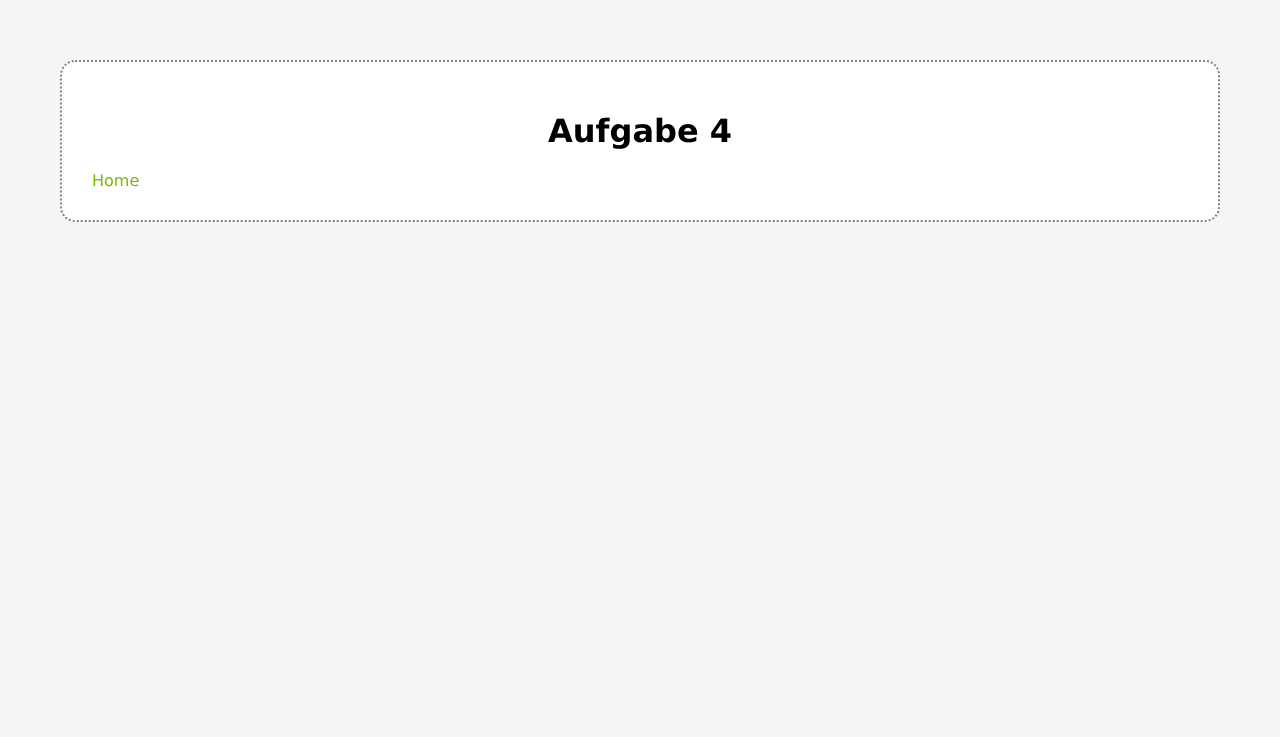
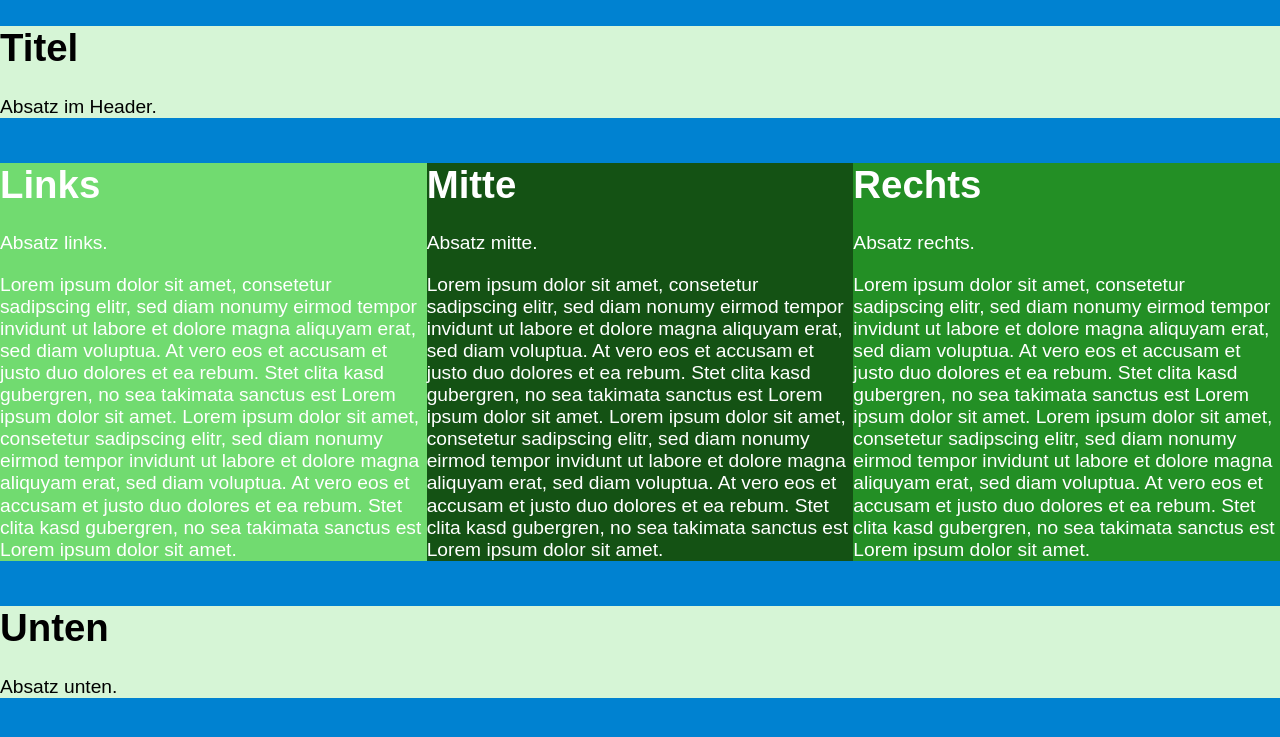
Before and after one commit to noobiba/webtech16, a PHP site: page /aufgabe04/index.html in a window 1280 px wide. Shown: the top 737 px of the page. Run offline with PHP 8.4, Linux system fonts and the light colour scheme.

Commit message:
Add flex grow (finally). Grrr.

```diff
--- a/aufgabe04/index.html
+++ b/aufgabe04/index.html
@@ -1,16 +1,43 @@
 <!DOCTYPE html>
 <html lang="de">
 <head>
-    <meta charset="utf-8">
-    <meta name="viewport" content="width=device-width, initial-scale=1.0">
+	<meta charset="UTF-8">
+	<title>Layout</title>
 	<link rel="stylesheet" type="text/css" href="../css/normalize.css">
-    <link rel="stylesheet" type="text/css" href="../css/styles.css">
-    <title>Webtechnologien 2016/2017</title>
+  <link rel="stylesheet" type="text/css" href="../css/styles_04.css">
+  <meta name="viewport" content="width=device-width, initial-scale=1.0" />
 </head>
 <body>
-    <div class="wrapper">
-    <h1>Aufgabe 4</h1>
-      <a href="../index.html">Home</a>
+	<header id="oben">
+		<h1>Titel</h1>
+		<p>Absatz im Header.</p>
+	</header>
+	<div class="flex-container">
+		<div class="flex-item item1">
+			<aside id="links">
+				<h1>Links</h1>
+				<p>Absatz links.</p>
+				<p>Lorem ipsum dolor sit amet, consetetur sadipscing elitr, sed diam nonumy eirmod tempor invidunt ut labore et dolore magna aliquyam erat, sed diam voluptua. At vero eos et accusam et justo duo dolores et ea rebum. Stet clita kasd gubergren, no sea takimata sanctus est Lorem ipsum dolor sit amet. Lorem ipsum dolor sit amet, consetetur sadipscing elitr, sed diam nonumy eirmod tempor invidunt ut labore et dolore magna aliquyam erat, sed diam voluptua. At vero eos et accusam et justo duo dolores et ea rebum. Stet clita kasd gubergren, no sea takimata sanctus est Lorem ipsum dolor sit amet.</p>
+			</aside>
 		</div>
+		<div class="flex-item item2">
+			<section id="mitte">
+					<h1>Mitte</h1>
+					<p>Absatz mitte.</p>
+					<p>Lorem ipsum dolor sit amet, consetetur sadipscing elitr, sed diam nonumy eirmod tempor invidunt ut labore et dolore magna aliquyam erat, sed diam voluptua. At vero eos et accusam et justo duo dolores et ea rebum. Stet clita kasd gubergren, no sea takimata sanctus est Lorem ipsum dolor sit amet. Lorem ipsum dolor sit amet, consetetur sadipscing elitr, sed diam nonumy eirmod tempor invidunt ut labore et dolore magna aliquyam erat, sed diam voluptua. At vero eos et accusam et justo duo dolores et ea rebum. Stet clita kasd gubergren, no sea takimata sanctus est Lorem ipsum dolor sit amet.</p>
+			</section>
+		</div>
+		<div class="flex-item item3">
+			<div id="rechts">
+					<h1>Rechts</h1>
+					<p>Absatz rechts.</p>
+					<p>Lorem ipsum dolor sit amet, consetetur sadipscing elitr, sed diam nonumy eirmod tempor invidunt ut labore et dolore magna aliquyam erat, sed diam voluptua. At vero eos et accusam et justo duo dolores et ea rebum. Stet clita kasd gubergren, no sea takimata sanctus est Lorem ipsum dolor sit amet. Lorem ipsum dolor sit amet, consetetur sadipscing elitr, sed diam nonumy eirmod tempor invidunt ut labore et dolore magna aliquyam erat, sed diam voluptua. At vero eos et accusam et justo duo dolores et ea rebum. Stet clita kasd gubergren, no sea takimata sanctus est Lorem ipsum dolor sit amet.</p>
+			</div>
+		</div>
+	</div>
+	<footer id="unten" class="clearing">
+		<h1>Unten</h1>
+		<p>Absatz unten.</p>
+	</footer>
 </body>
 </html>
--- a/css/styles_04.css
+++ b/css/styles_04.css
@@ -1,5 +1,7 @@
 body {
-background-color: #FF5F00; /* HTW-orange */ font-size:1rem;
+  background-color: #FF5F00; /* HTW-orange */
+  font-size:1rem;
+  margin: 0px;
 }
 @media screen and (min-width: 480px) {
   body {
@@ -8,26 +10,24 @@ background-color: #FF5F00; /* HTW-orange */ font-size:1rem;
   }
    #oben{
     background: #d6f5d6;
-    margin: 20px;
-    padding: 0 10px;
   }
   .flex-container{
     display: flex;
-    margin: 20px;
     flex-direction: row;
-    justify-content: space-around;
   }
   .flex-item{
-
   }
   .item1{
     flex: 1;
+    flex-grow: 1;
   }
   .item2{
     flex: 4;
+    flex-grow: 1;
   }
   .item3{
     flex: 2;
+    flex-grow: 1;
   }
 
   #links{
@@ -43,8 +43,12 @@ background-color: #FF5F00; /* HTW-orange */ font-size:1rem;
     background: #238f25;
     color: white;
   }
+
   #unten{
     background: #d6f5d6;
-    margin: 20px;
-    padding: 0 10px;
+    margin: 0px;
+    padding: 0px;
   }
+  .clearing{
+    clear: both;
+  }
```
Also changed, not shown: aufgabe04/example.html (deleted, +0 -43 lines), aufgabe04/index1.html (added, +16 -0 lines). Lines whose indentation alone changed are shown as unchanged.
